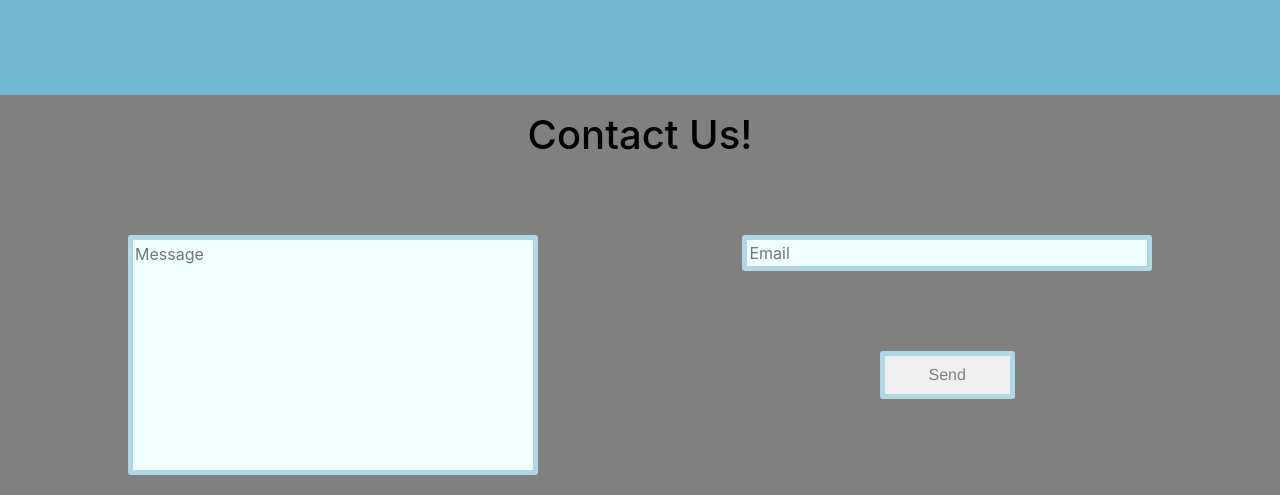
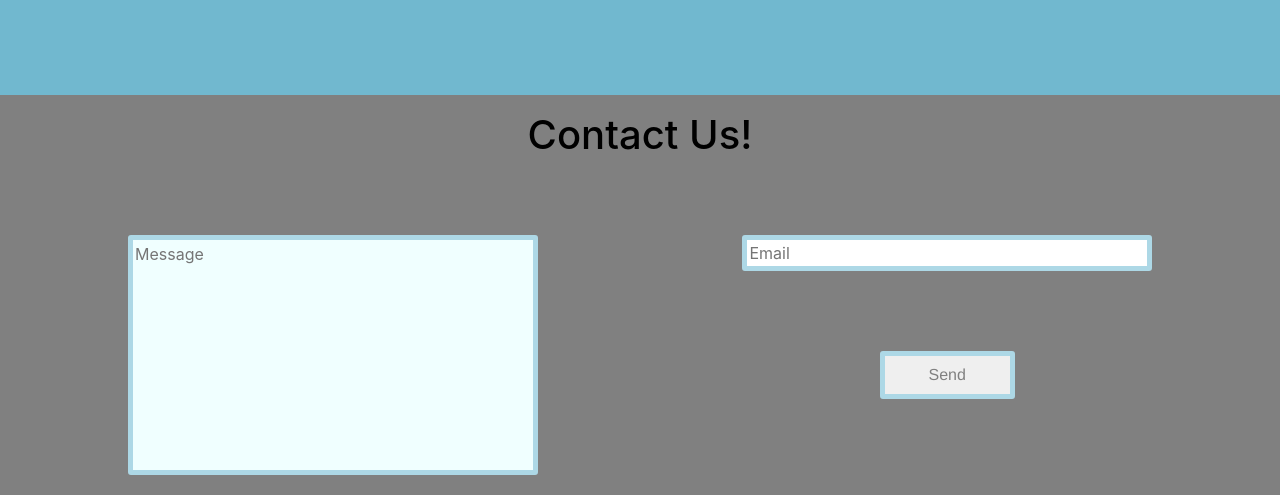
Before and after one commit to looshin/Octopot, a Flask app: page / in a window 1280 px wide. Shown: the part 2892-3387 px from the top of the page. Run offline with Flask 3, Linux system fonts and the light colour scheme.

Commit message:
Update Octopot.css

```diff
--- a/WebPromo/static/css/Octopot.css
+++ b/WebPromo/static/css/Octopot.css
@@ -273,7 +273,7 @@ body {
 .footerContainer div input{
     width:100%;
     border-color:lightblue;
-    background-color:azure;
+    background-color:white;
     border-radius:3px;
     border-width:5px;
     border-style:solid;
```
